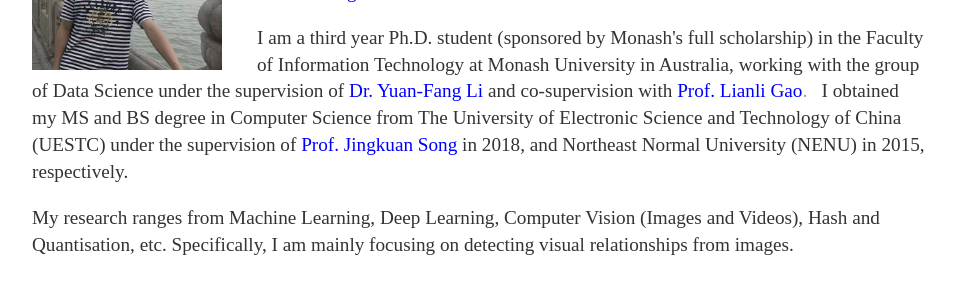
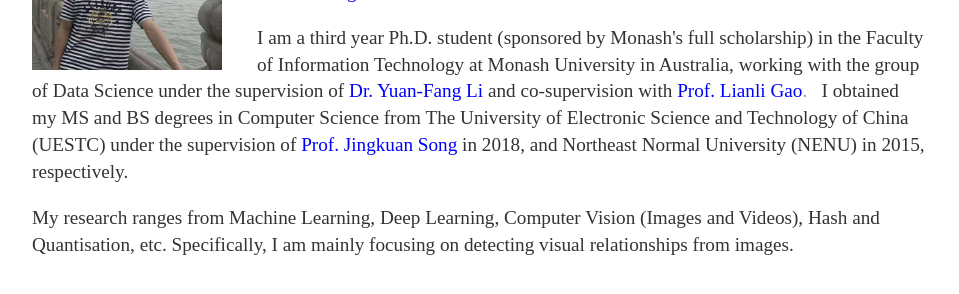
Before and after one commit to ht014/ht014.github.io, a Jekyll site: the page built from index.html, in a window 1280 px wide. Shown: the part 343-637 px from the top of the page, without its empty margins (160-1119 px from the left). Built offline with Jekyll 4.4.1, drawn with Linux system fonts in a browser that asks for light colours.

Commit message:
Update index.html

```diff
--- a/index.html
+++ b/index.html
@@ -22,7 +22,7 @@ title: Tao He's Homepage
 	<p>I am a third year Ph.D. student (sponsored by Monash's full scholarship) in the Faculty of Information Technology at Monash University in Australia,
 		working with the group of Data Science  under the supervision of <a = href="https://users.monash.edu.au/~yli/"><font color="#0000ff">Dr. Yuan-Fang Li</font></a>  and co-supervision with <a href="https://lianligao.github.io/"><font color="#0000ff">Prof. Lianli Gao</font>.</a>
 	 &nbsp;
-	I obtained my MS and BS degree in Computer Science from The University of Electronic Science and Technology of China (UESTC)  under the supervision of <a href="https://scholar.google.com.au/citations?user=F5Zy9V4AAAAJ&hl=en"><font color="#0000ff">Prof. Jingkuan Song</font></a> in 2018,  and Northeast Normal University (NENU) in 2015, respectively.  </p>
+	I obtained my MS and BS degrees in Computer Science from The University of Electronic Science and Technology of China (UESTC)  under the supervision of <a href="https://scholar.google.com.au/citations?user=F5Zy9V4AAAAJ&hl=en"><font color="#0000ff">Prof. Jingkuan Song</font></a> in 2018,  and Northeast Normal University (NENU) in 2015, respectively.  </p>
 	<p> My research ranges from  Machine Learning, Deep Learning, Computer Vision (Images and Videos), Hash and Quantisation, etc.  Specifically, I am mainly focusing on detecting  visual relationships from images.
 
 <h4> Recent News</h4>
```
